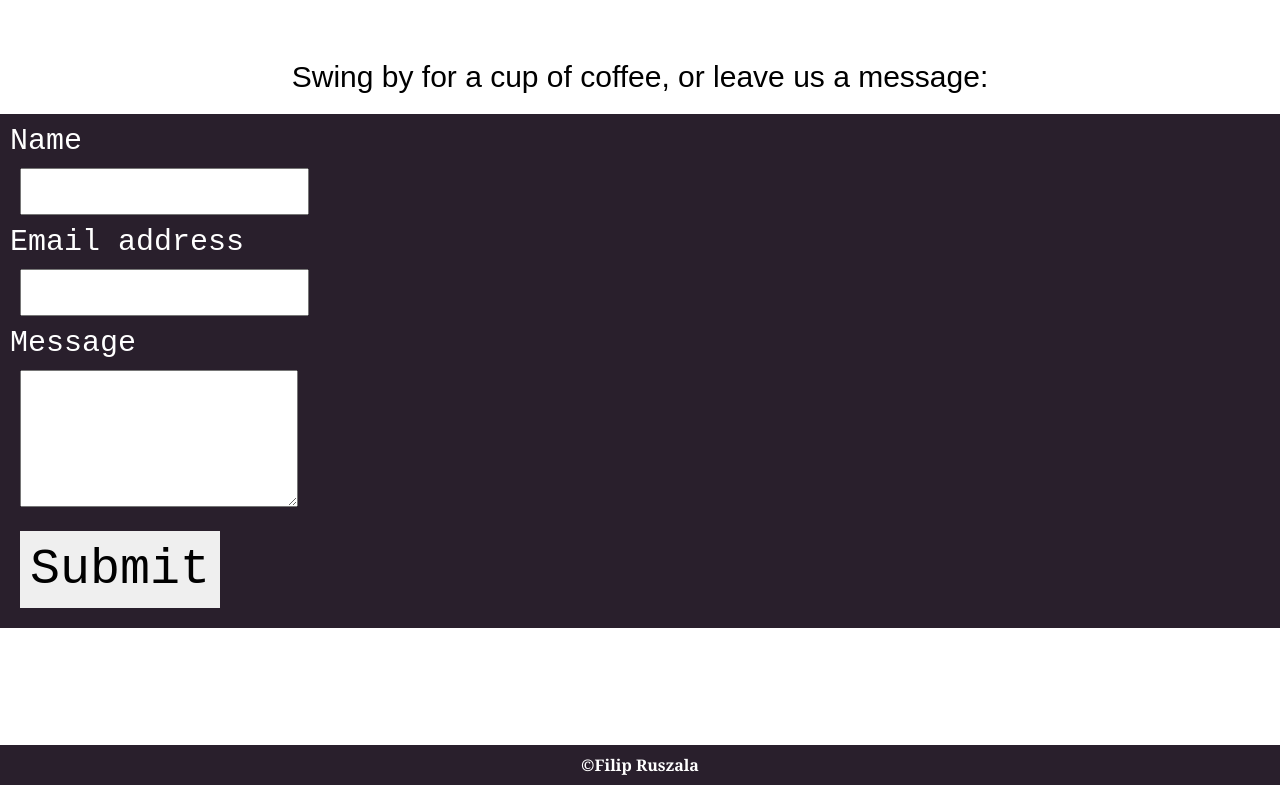
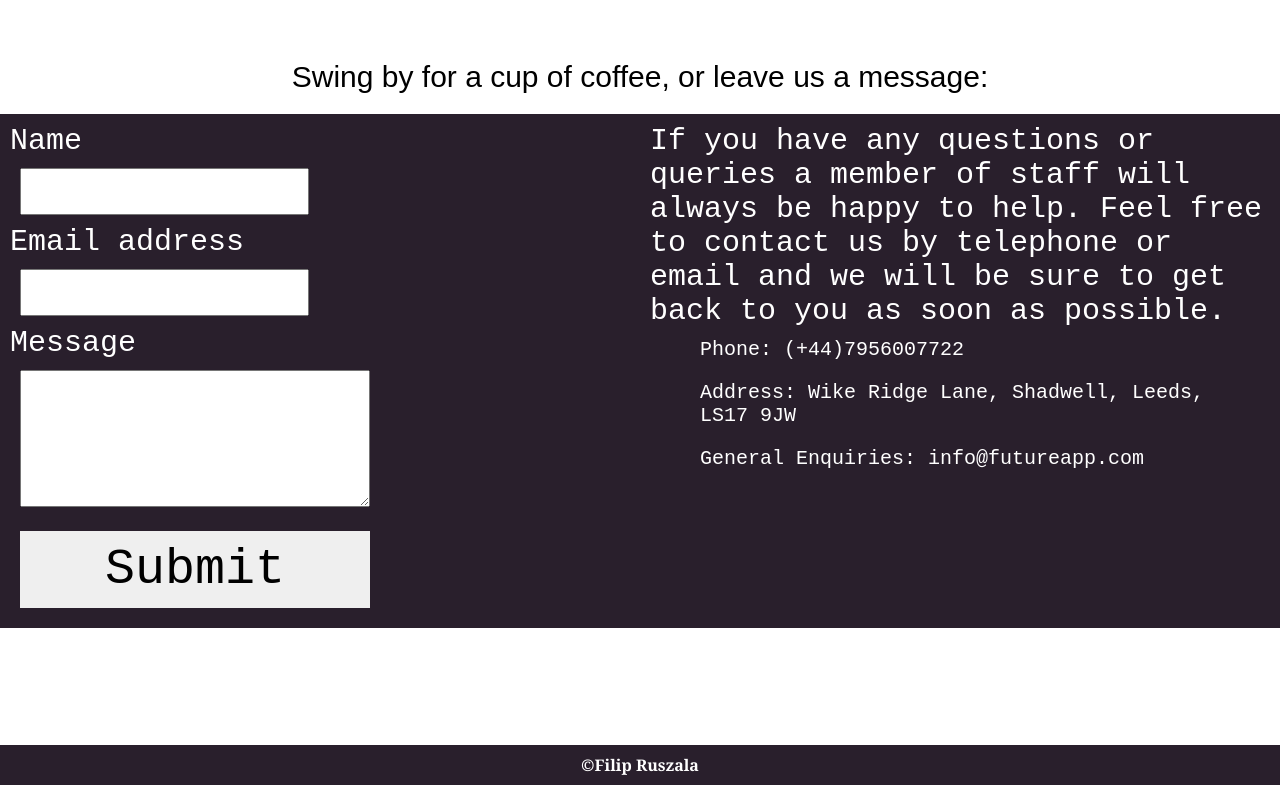
Before and after one commit to JOOLZ91/FutureApp_React_Router, a React (Create React App) app: page /contact in a window 1280 px wide. Shown: the part 615-1400 px from the top of the page. Built offline with nearby package versions, Linux system fonts and the light colour scheme.

Commit message:
Contact upgrade

```diff
--- a/src/layouts/Header.js
+++ b/src/layouts/Header.js
@@ -1,7 +1,5 @@
 import React from "react";
-import { Route, Switch } from "react-router-dom";
 import "../styles/Header.css";
-
 import img1 from "../images/logo.png";
 
 const Header = () => {
--- a/src/pages/ContactPage.js
+++ b/src/pages/ContactPage.js
@@ -32,6 +32,7 @@ class ContactPage extends React.Component {
         <p className="swing">
           Swing by for a cup of coffee, or leave us a message:
         </p>
+        <div className="wrapper">
           <form
             id="contact-form"
             onSubmit={this.handleSubmit.bind(this)}
@@ -69,6 +70,19 @@ class ContactPage extends React.Component {
               Submit
             </button>
           </form>
+          <section className="address">
+            <p>
+              If you have any questions or queries a member of staff will always
+              be happy to help. Feel free to contact us by telephone or email
+              and we will be sure to get back to you as soon as possible.
+            </p>
+            <p className="phone">Phone: (+44)7956007722</p>
+            <p className="phone">
+              Address: Wike Ridge Lane, Shadwell, Leeds, LS17 9JW
+            </p>
+            <p className="phone">General Enquiries: info@futureapp.com</p>
+          </section>
+        </div>
       </div>
     );
   }
--- a/src/styles/Contact.css
+++ b/src/styles/Contact.css
@@ -29,13 +29,17 @@ input {
 textarea {
   padding: 10px;
   margin: 10px;
-  font-size: 20px
+  font-size: 20px;
+  width: 350px;
 }
 
 #contact-form {
   background-color: rgb(41, 31, 44);
   color: white;
-  padding: 10px
+  padding: 10px;
+  width: 50%;
+
+
 }
 
 .btn-primary {
@@ -45,10 +49,35 @@ textarea {
   font-family:'Courier New', Courier, monospace;
   cursor: pointer;
   transition: 0.2s;
-  border: 0px
+  border: 0px;
+  width: 350px;
+
+
 }
 
 .btn-primary:hover {
   color: white;
   background-color: black;
 }
+
+div.App {
+  display: flex;
+  flex-direction: column;
+}
+
+.address {
+  width: 50%;
+  background-color: rgb(41, 31, 44);
+  color: white;
+  padding: 10px;
+  display: block;
+  font-size: 30px;
+  font-family: 'Courier New', Courier, monospace
+}
+.wrapper {
+  display: flex;
+}
+.phone {
+  font-size: 20px;
+  padding: 10px 50px;
+}
```
Also changed, not shown: src/images/contact.jpg (added), 1 other file (tests, documents, lock files or other folders). Lines whose indentation alone changed are shown as unchanged.
